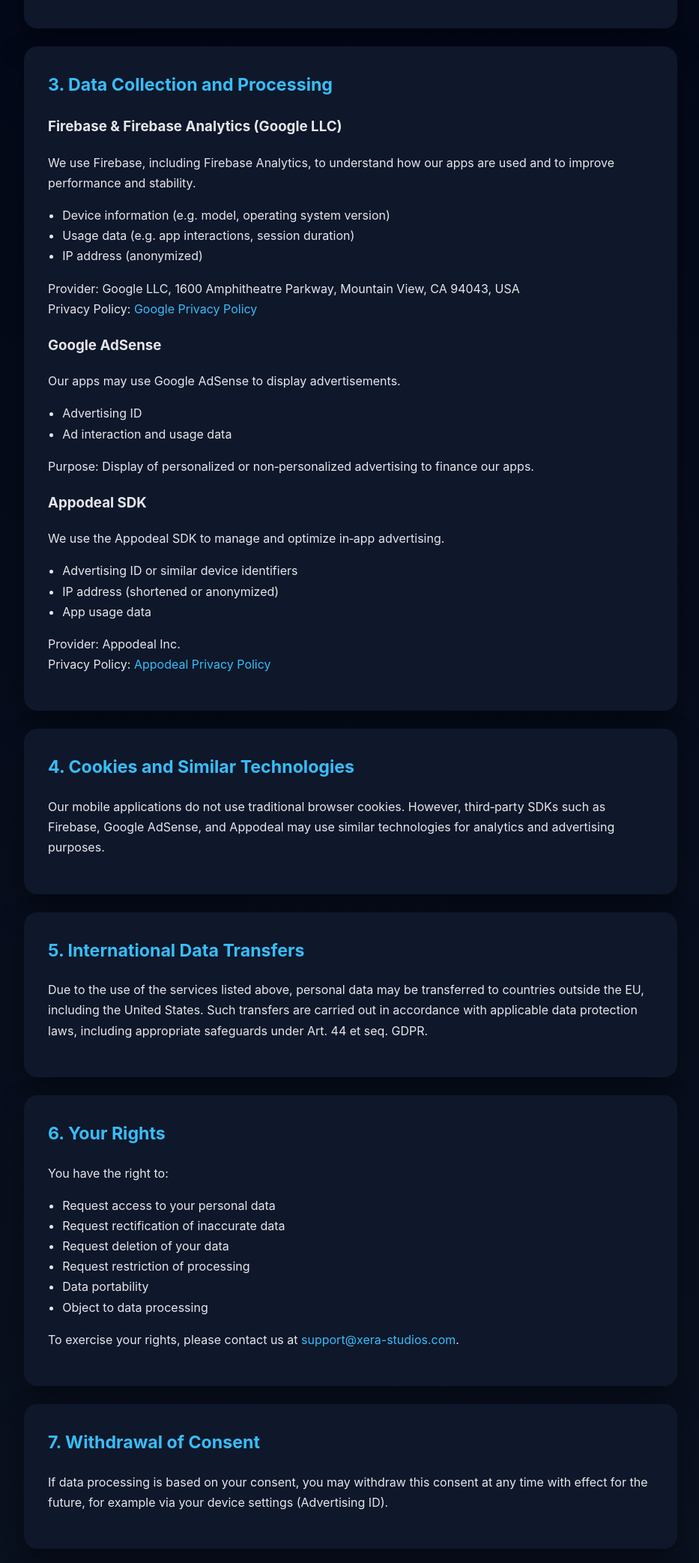
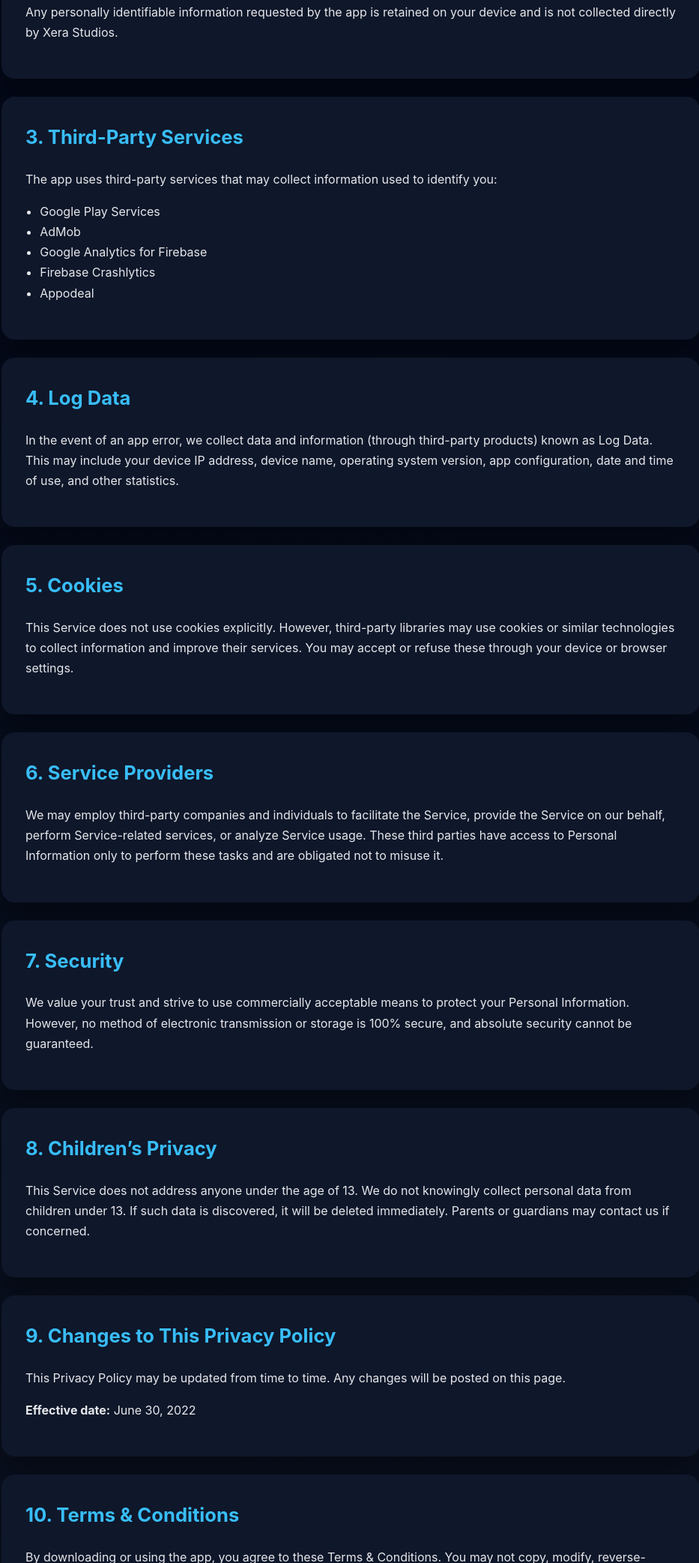
Before and after one commit to xera-studios/xera-studios.github.io, a plain HTML site: page privacy.html in a window 1280 px wide. Shown: the part 715-2800 px from the top of the page at 75% size, without its empty margins (172-1105 px from the left). Drawn offline with Linux system fonts and the light colour scheme.

Commit message:
Update privacy.html

```diff
--- a/privacy.html
+++ b/privacy.html
@@ -5,7 +5,7 @@
 <head>
   <meta charset="UTF-8" />
   <meta name="viewport" content="width=device-width, initial-scale=1.0" />
-  <title>Privacy Policy – Xera Studios</title>
+  <title>Privacy Policy & Terms – Xera Studios</title>
   <style>
     :root {
       --bg: #0b1220;
@@ -26,20 +26,9 @@
       padding: 4rem 1.5rem 3rem;
       text-align: center;
     }
-    header h1 {
-      font-size: 2.6rem;
-      margin-bottom: 0.5rem;
-    }
-    header p {
-      color: var(--muted);
-      max-width: 760px;
-      margin: 0 auto;
-    }
-    main {
-      max-width: 920px;
-      margin: 0 auto 4rem;
-      padding: 0 1.5rem;
-    }
+    header h1 { font-size: 2.6rem; margin-bottom: 0.5rem; }
+    header p { color: var(--muted); max-width: 760px; margin: 0 auto; }
+    main { max-width: 980px; margin: 0 auto 4rem; padding: 0 1.5rem; }
     section {
       background: var(--card);
       border-radius: 18px;
@@ -47,20 +36,12 @@
       margin-bottom: 1.5rem;
       box-shadow: 0 20px 40px rgba(0,0,0,0.35);
     }
-    section h2 {
-      margin-top: 0;
-      color: var(--accent);
-      font-size: 1.45rem;
-    }
+    section h2 { margin-top: 0; color: var(--accent); font-size: 1.6rem; }
+    section h3 { margin-bottom: 0.25rem; }
     a { color: var(--accent); text-decoration: none; }
     a:hover { text-decoration: underline; }
     ul { padding-left: 1.2rem; }
-    footer {
-      text-align: center;
-      padding: 2rem 1.5rem;
-      color: var(--muted);
-      font-size: 0.9rem;
-    }
+    footer { text-align: center; padding: 2rem 1.5rem; color: var(--muted); font-size: 0.9rem; }
   </style>
 </head>
 <body>
@@ -68,7 +49,7 @@
 
 <header>
   <h1>Privacy Policy</h1>
-  <p>This Privacy Policy describes how <strong>Xera Studios</strong> collects, uses, and protects personal data when you use our mobile applications and services.</p>
+  <p>The <strong>Sams World</strong> app is provided by <strong>Xera Studios</strong> as an ad-supported service and is intended for use as is.</p>
 </header>
 
 
@@ -80,110 +61,96 @@
   <p>
     <strong>Xera Studios</strong><br />
     Developer / Studio Name: <strong>Xera Studios</strong><br />
-    Contact: <a href="mailto:support@xera-studios.com">support@xera-studios.com</a>
-  </p>
-  <p>
-    The developer name stated above must exactly match the name displayed in the Google Play Store listing.
+    Contact: <a href="mailto:xera-studios@outlook.de">xera-studios@outlook.de</a>
   </p>
 </section>
 
 
 <section>
-  <h2>2. Scope</h2>
+  <h2>2. Information Collection and Use</h2>
   <p>
-    This Privacy Policy applies to all mobile applications and digital services published by <strong>Xera Studios</strong> via the Google Play Store, as well as this website hosted on GitHub Pages.
+    By using our Service, you agree to the collection and use of information in accordance with this Privacy Policy. Personal Information collected is used solely for providing and improving the Service and will not be shared except as described here.
+  </p>
+  <p>
+    Any personally identifiable information requested by the app is retained on your device and is not collected directly by Xera Studios.
   </p>
 </section>
 
 
 <section>
-  <h2>3. Data Collection and Processing</h2>
+  <h2>3. Third-Party Services</h2>
+  <p>The app uses third-party services that may collect information used to identify you:</p>
+  <ul>
+    <li>Google Play Services</li>
+    <li>AdMob</li>
+    <li>Google Analytics for Firebase</li>
+    <li>Firebase Crashlytics</li>
+    <li>Appodeal</li>
+  </ul>
+</section>
 
 
-  <h3>Firebase & Firebase Analytics (Google LLC)</h3>
-  <p>We use Firebase, including Firebase Analytics, to understand how our apps are used and to improve performance and stability.</p>
-  <ul>
-    <li>Device information (e.g. model, operating system version)</li>
-    <li>Usage data (e.g. app interactions, session duration)</li>
-    <li>IP address (anonymized)</li>
-  </ul>
+<section>
+  <h2>4. Log Data</h2>
   <p>
-    Provider: Google LLC, 1600 Amphitheatre Parkway, Mountain View, CA 94043, USA<br />
-    Privacy Policy: <a href="https://policies.google.com/privacy">Google Privacy Policy</a>
-  </p>
-
-
-  <h3>Google AdSense</h3>
-  <p>Our apps may use Google AdSense to display advertisements.</p>
-  <ul>
-    <li>Advertising ID</li>
-    <li>Ad interaction and usage data</li>
-  </ul>
-  <p>
-    Purpose: Display of personalized or non‑personalized advertising to finance our apps.
-  </p>
-
-
-  <h3>Appodeal SDK</h3>
-  <p>We use the Appodeal SDK to manage and optimize in‑app advertising.</p>
-  <ul>
-    <li>Advertising ID or similar device identifiers</li>
-    <li>IP address (shortened or anonymized)</li>
-    <li>App usage data</li>
-  </ul>
-  <p>
-    Provider: Appodeal Inc.<br />
-    Privacy Policy: <a href="https://www.appodeal.com/privacy-policy">Appodeal Privacy Policy</a>
+    In the event of an app error, we collect data and information (through third-party products) known as Log Data. This may include your device IP address, device name, operating system version, app configuration, date and time of use, and other statistics.
   </p>
 </section>
 
 
 <section>
-  <h2>4. Cookies and Similar Technologies</h2>
+  <h2>5. Cookies</h2>
   <p>
-    Our mobile applications do not use traditional browser cookies. However, third‑party SDKs such as Firebase, Google AdSense, and Appodeal may use similar technologies for analytics and advertising purposes.
+    This Service does not use cookies explicitly. However, third-party libraries may use cookies or similar technologies to collect information and improve their services. You may accept or refuse these through your device or browser settings.
   </p>
 </section>
 
 
 <section>
-  <h2>5. International Data Transfers</h2>
+  <h2>6. Service Providers</h2>
   <p>
-    Due to the use of the services listed above, personal data may be transferred to countries outside the EU, including the United States. Such transfers are carried out in accordance with applicable data protection laws, including appropriate safeguards under Art. 44 et seq. GDPR.
+    We may employ third-party companies and individuals to facilitate the Service, provide the Service on our behalf, perform Service-related services, or analyze Service usage. These third parties have access to Personal Information only to perform these tasks and are obligated not to misuse it.
   </p>
 </section>
 
 
 <section>
-  <h2>6. Your Rights</h2>
-  <p>You have the right to:</p>
-  <ul>
-    <li>Request access to your personal data</li>
-    <li>Request rectification of inaccurate data</li>
-    <li>Request deletion of your data</li>
-    <li>Request restriction of processing</li>
-    <li>Data portability</li>
-    <li>Object to data processing</li>
-  </ul>
+  <h2>7. Security</h2>
   <p>
-    To exercise your rights, please contact us at <a href="mailto:support@xera-studios.com">support@xera-studios.com</a>.
+    We value your trust and strive to use commercially acceptable means to protect your Personal Information. However, no method of electronic transmission or storage is 100% secure, and absolute security cannot be guaranteed.
   </p>
 </section>
 
 
 <section>
-  <h2>7. Withdrawal of Consent</h2>
+  <h2>8. Children’s Privacy</h2>
   <p>
-    If data processing is based on your consent, you may withdraw this consent at any time with effect for the future, for example via your device settings (Advertising ID).
+    This Service does not address anyone under the age of 13. We do not knowingly collect personal data from children under 13. If such data is discovered, it will be deleted immediately. Parents or guardians may contact us if concerned.
   </p>
 </section>
 
 
 <section>
-  <h2>8. Changes to This Privacy Policy</h2>
+  <h2>9. Changes to This Privacy Policy</h2>
   <p>
-    We reserve the right to update this Privacy Policy to reflect legal changes or modifications to our services.
+    This Privacy Policy may be updated from time to time. Any changes will be posted on this page.
   </p>
+  <p><strong>Effective date:</strong> June 30, 2022</p>
+</section>
+
+
+<section>
+  <h2>10. Terms & Conditions</h2>
+  <p>
+    By downloading or using the app, you agree to these Terms & Conditions. You may not copy, modify, reverse-engineer, or redistribute the app or its trademarks. All intellectual property rights belong to Xera Studios.
+  </p>
+  <p>
+    The app requires an active internet connection for certain features. Xera Studios is not responsible for issues caused by lack of connectivity, insufficient data allowance, or device battery failure.
+  </p>
+  <p>
+    We may update or discontinue the app at any time without notice. Upon termination, your right to use the app ends and you must stop using it and delete it if necessary.
+  </p>
+  <p><strong>Effective date:</strong> June 30, 2022</p>
 </section>
 
 
@@ -191,7 +158,7 @@
 
 
 <footer>
-  <p>© Xera Studios · Privacy Policy · Last updated: January 2026</p>
+  <p>© Xera Studios · Privacy Policy & Terms · Last updated: January 2026</p>
 </footer>
 
 
```
